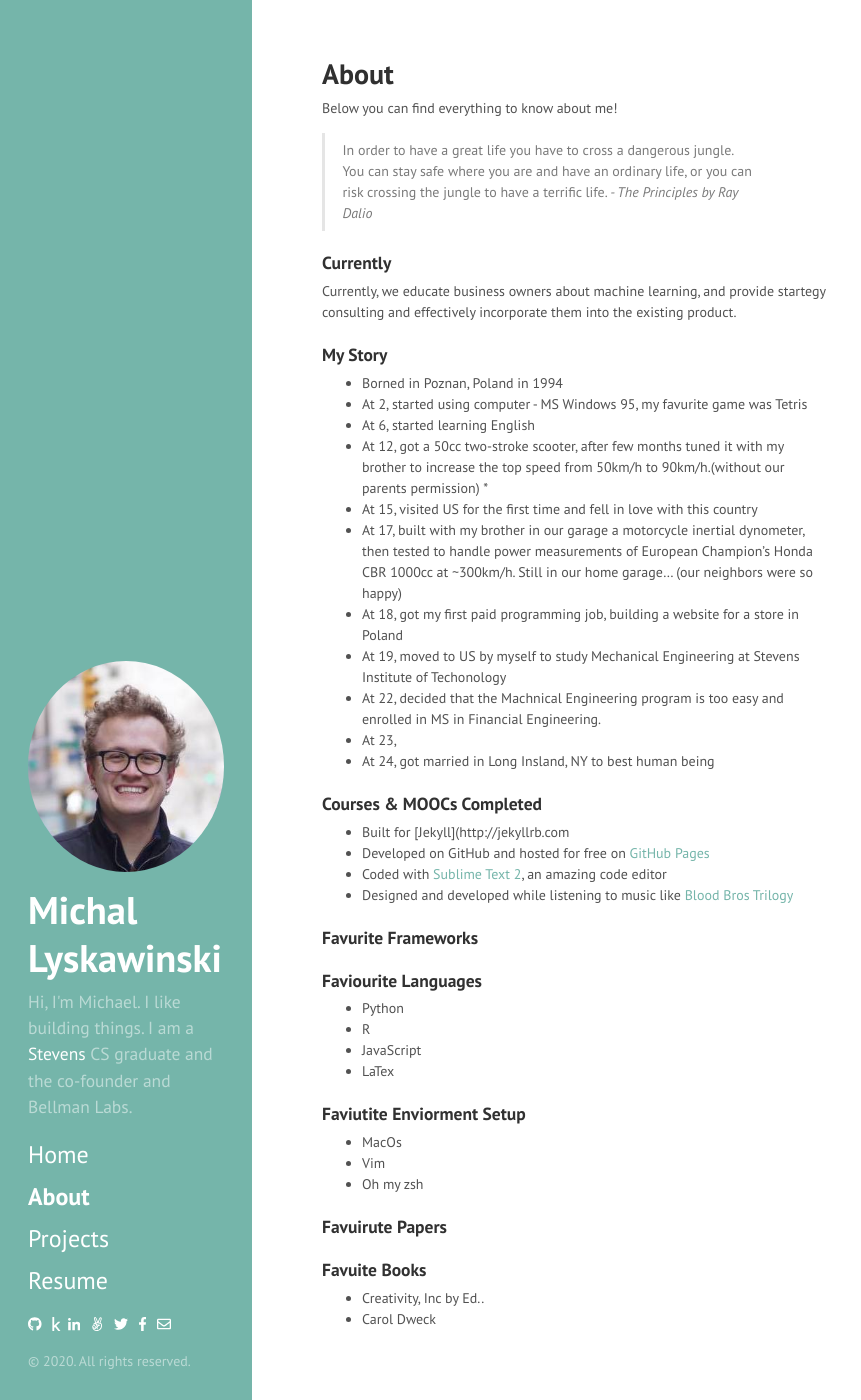
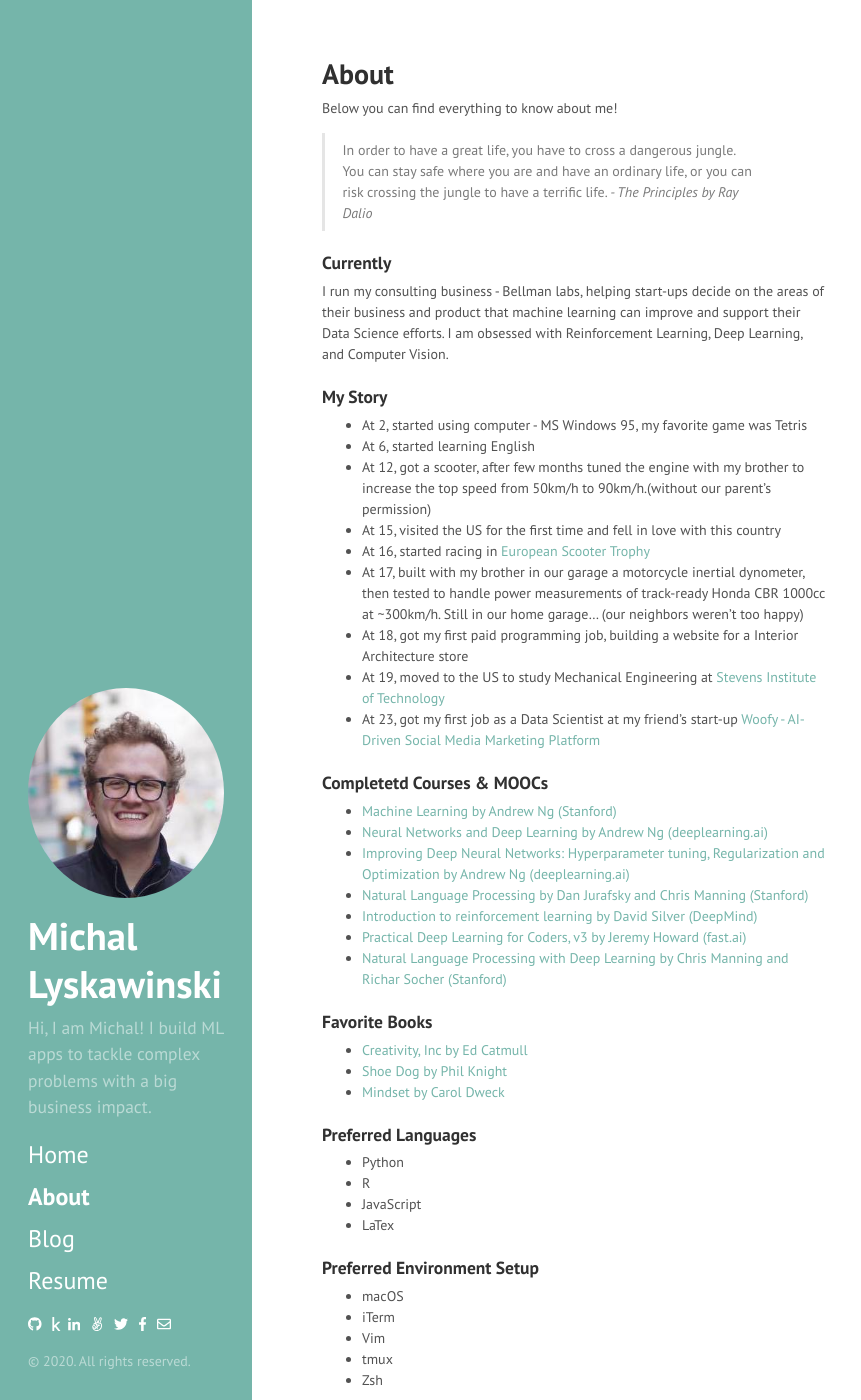
Before and after one commit to Michalos88/michallyskawinski.github.io, a Jekyll site: the page built from about.md, in a window 1280 px wide and 1400 px high. Shown: the whole window, without its empty margins (0-861 px from the left). Built offline with Jekyll 4.4.1, drawn with Linux system fonts in a browser that asks for light colours.

Commit message:
* Init blog * Depricate Projects * Add content to index, about, gc_app blog * Add favicon

```diff
--- a/_config.yml
+++ b/_config.yml
@@ -7,13 +7,13 @@ permalink:        pretty
 
 # Setup
 title:            Michal Lyskawinski
-tagline:          'A Jekyll theme'
-description:      "Hi, I'm Michael. I like building things. I am a <a href='http://jekyllrb.com' target='_blank'>Stevens</a> CS graduate and the co-founder and Bellman Labs."
-url:              http://lyskawinski.com
+tagline:          "Michal Lyskawinski's website"
+description:      "Hi, I am Michal! I build ML apps to tackle complex problems with a big business impact."
+url:              https://lyskawinski.com
 
 author:
   name:           'Michal Lyskawinski'
-  url:            https://twitter.com/mdo
+  url:            https://twitter.com/michallys
 
 
 # Custom vars
--- a/_includes/sidebar.html
+++ b/_includes/sidebar.html
@@ -1,7 +1,7 @@
 <div class="sidebar">
   <div class="container sidebar-sticky">
     <div class="sidebar-about">
-      <img class="profile-pic" src='../public/pics/profile.jpg'>
+      <img class="profile-pic" src='/public/pics/profile.jpg'>
       <h1>
         <a href="{{ "/" | relative_url }}">
           {{ site.title }}
@@ -27,7 +27,7 @@
         {% endif %}
       {% endfor %}
 
-      <a class="sidebar-nav-item" href="/projects">Projects</a>
+      <!-- <a class="sidebar&#45;nav&#45;item" href="/projects">Projects</a> -->
       <a class="sidebar-nav-item" href="../public/resume.pdf">Resume</a>
       </nav>
 
--- a/about.md
+++ b/about.md
@@ -4,54 +4,52 @@ title: About
 ---
 
 Below you can find everything to know about me!
-> In order to have a great life you have to cross a dangerous jungle. You can stay safe where you are and have an ordinary life, or you can risk crossing the jungle to have a terrific life. *- The Principles by Ray Dalio*
+> In order to have a great life, you have to cross a dangerous jungle. You can stay safe where you are and have an ordinary life, or you can risk crossing the jungle to have a terrific life. *- The Principles by Ray Dalio*
 
 
 ### Currently
-Currently, we educate business owners about machine learning, and provide startegy consulting and effectively incorporate them into the existing product.
+I run my consulting business - Bellman labs, helping start-ups decide on the areas of their business and product that machine learning can improve and support their Data Science efforts. I am obsessed with Reinforcement Learning, Deep Learning, and Computer Vision.
 
 
 ### My Story
-* Borned in Poznan, Poland in 1994
-* At 2, started using computer - MS Windows 95, my favurite game was Tetris
+* At 2, started using computer - MS Windows 95, my favorite game was Tetris
 * At 6, started learning English
-* At 12, got a 50cc two-stroke scooter, after few months tuned it with my brother to increase the top speed from 50km/h to 90km/h.(without our parents permission)
-*
-* At 15, visited US for the first time and fell in love with this country
-* At 17, built with my brother in our garage a motorcycle inertial dynometer, then tested to handle power measurements of European Champion's Honda CBR 1000cc at ~300km/h. Still in our home garage... (our neighbors were so happy)
-* At 18, got my first paid programming job, building a website for a store in Poland
-* At 19, moved to US by myself to study Mechanical Engineering at Stevens Institute of Techonology
-* At 22, decided that the Machnical Engineering program is too easy and enrolled in MS in Financial Engineering.
-* At 23,
-* At 24, got married in Long Insland, NY to best human being
-<!-- ### Degrees -->
-<!-- * MS in Computer Science from Stevens Institute of Technology, GPA:3.92, Graduated May 2019 -->
-<!-- * MS in Financial Engineering from Stevens Institute of Technology, GPA: 3.86, 86% Complete, Postponed Complition -->
-<!-- * BE in Mechanical Engineering from Stevens Institute of Technology, GPA: 3.6, Graduated May 2017 -->
+* At 12, got a scooter, after few months tuned the engine with my brother to increase the top speed from 50km/h to 90km/h.(without our parent's permission)
+* At 15, visited the US for the first time and fell in love with this country
+* At 16, started racing in [European Scooter Trophy](https://www.europeanscootertrophy.de/en/)
+* At 17, built with my brother in our garage a motorcycle inertial dynometer, then tested to handle power measurements of track-ready Honda CBR 1000cc at ~300km/h. Still in our home garage... (our neighbors weren't too happy)
+* At 18, got my first paid programming job, building a website for a Interior Architecture store
+* At 19, moved to the US to study Mechanical Engineering at [Stevens Institute of Technology](stevens.edu)
+* At 23, got my first job as a Data Scientist at my friend's start-up [Woofy - AI-Driven Social Media Marketing Platform](hellowoofy.com)
 
-### Courses & MOOCs Completed
+### Completetd Courses & MOOCs
+* [Machine Learning by Andrew Ng (Stanford)](https://www.coursera.org/learn/machine-learning)
+* [Neural Networks and Deep Learning by Andrew Ng (deeplearning.ai)](https://www.coursera.org/account/accomplishments/verify/RSQL6PTPDH7Q)
+* [Improving Deep Neural Networks: Hyperparameter tuning, Regularization and Optimization by Andrew Ng (deeplearning.ai)](https://www.coursera.org/account/accomplishments/verify/VH3FJWXHPJXQ)
+* [Natural Language Processing by Dan Jurafsky and Chris Manning (Stanford)](https://www.youtube.com/watch?v=oWsMIW-5xUc&list=PLLssT5z_DsK8HbD2sPcUIDfQ7zmBarMYv)
+* [Introduction to reinforcement learning by David Silver (DeepMind)](https://www.youtube.com/watch?v=2pWv7GOvuf0&list=PLqYmG7hTraZDM-OYHWgPebj2MfCFzFObQ)
+* [Practical Deep Learning for Coders, v3 by Jeremy Howard (fast.ai)](https://course.fast.ai/)
+* [Natural Language Processing with Deep Learning by Chris Manning and Richar Socher (Stanford)](https://www.youtube.com/watch?v=OQQ-W_63UgQ)
 
-* Built for [Jekyll](http://jekyllrb.com
-* Developed on GitHub and hosted for free on [GitHub Pages](https://pages.github.com)
-* Coded with [Sublime Text 2](http://sublimetext.com), an amazing code editor
-* Designed and developed while listening to music like [Blood Bros Trilogy](https://soundcloud.com/maddecent/sets/blood-bros-series)
+<!-- ### Favorite Papers -->
+<!-- *  -->
 
-### Favurite Frameworks
+### Favorite Books
+* [Creativity, Inc by Ed Catmull](https://www.amazon.com/Creativity-Inc-Overcoming-Unseen-Inspiration/dp/0812993012)
+* [Shoe Dog by Phil Knight](https://www.amazon.com/dp/1501135929/ref=cm_sw_em_r_mt_dp_U_wQtbEb585M4FD)
+* [Mindset by Carol Dweck](https://www.amazon.com/dp/0345472322/ref=cm_sw_em_r_mt_dp_U_GRtbEbJHCFBW3)
 
-### Faviourite Languages
+### Preferred Languages
 * Python
 * R
 * JavaScript
 * LaTex
 
-### Faviutite Enviorment Setup
-* MacOs
+### Preferred Environment Setup
+* macOS
+* iTerm
 * Vim
-* Oh my zsh
+* tmux
+* Zsh
 
-### Favuirute Papers
-
-### Favuite Books
-
-* Creativity, Inc by Ed..
-* Carol Dweck
+See my [dotfiles](https://github.com/Michalos88/dotfiles)
```
Also changed, not shown: blog.md (added, +20 -0 lines), blog/gc_app.md (added, +76 -0 lines), index.md (+1 -1 lines), projects.html (+34 -34 lines), projects/svd.md (added, +5 -0 lines), stats.md (deleted, +0 -53 lines), public/android-chrome-192x192.png (added), public/android-chrome-512x512.png (added), public/apple-touch-icon-144-precomposed.png, public/favicon-16x16.png (added), public/favicon-32x32.png (added), public/favicon.ico, public/pics/blog/get_lucky/visas_pie.png (added), public/pics/gc_app.jpg (added), 1 more files, 1 other file.
